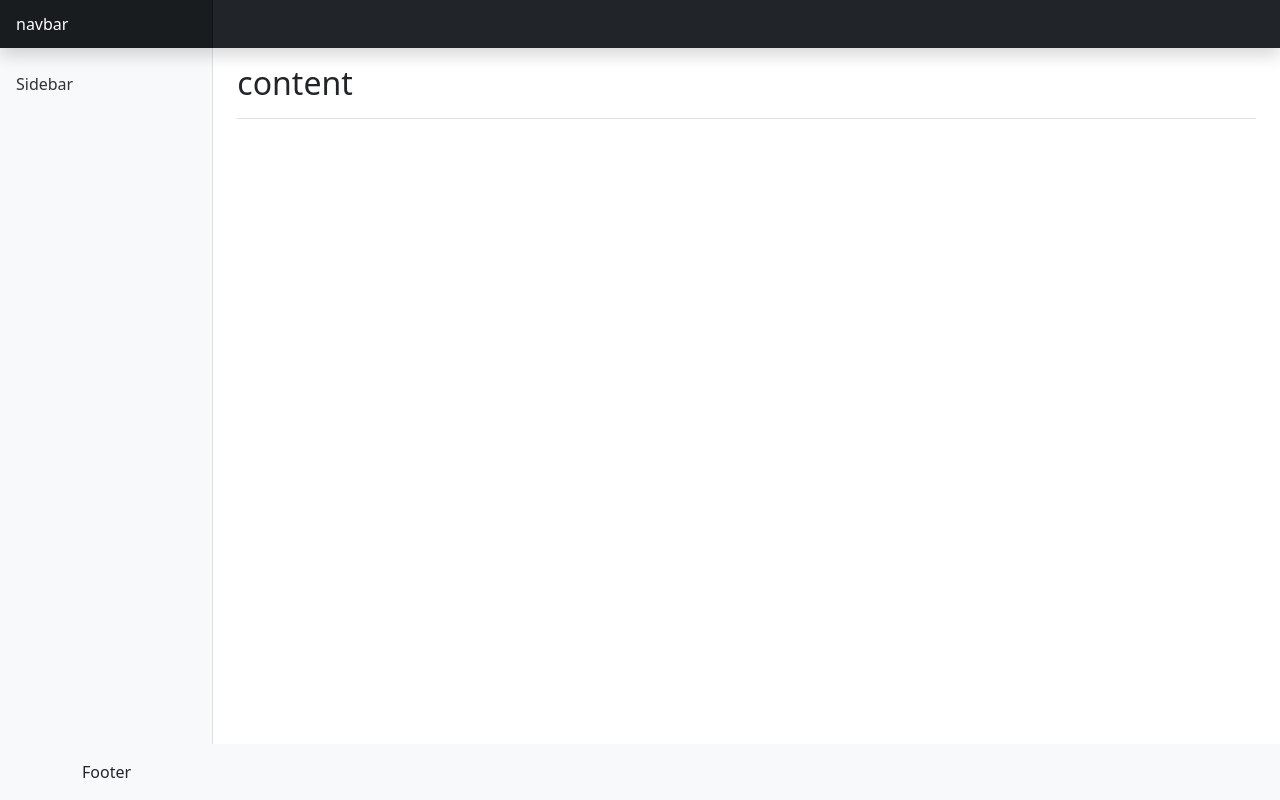
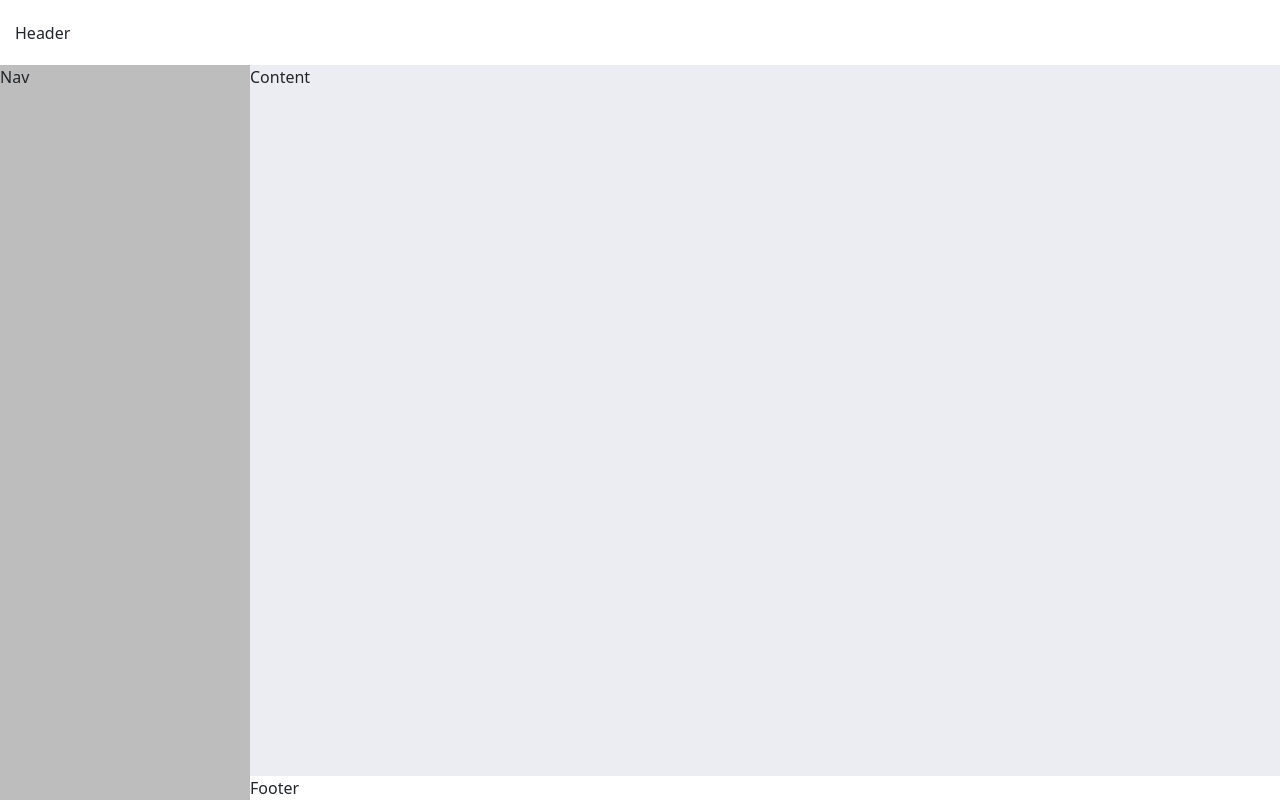
Before and after one commit to BenjaminPerrin/crm, an Angular app: page / in a window 1280 px wide. Built offline with nearby package versions, Linux system fonts and the light colour scheme.

Commit message:
uiComponent html css

```diff
--- a/src/app/app.component.html
+++ b/src/app/app.component.html
@@ -1 +1 @@
-<app-ui2></app-ui2>
+<app-ui></app-ui>
--- a/src/app/ui/ui.module.ts
+++ b/src/app/ui/ui.module.ts
@@ -1,10 +1,11 @@
 import { NgModule } from '@angular/core';
 import { CommonModule } from '@angular/common';
 import { Ui2Component } from './components/ui2/ui2.component';
+import { UiComponent } from './ui/ui.component';
 
 @NgModule({
-  declarations: [Ui2Component],
+  declarations: [Ui2Component, UiComponent],
   imports: [CommonModule],
-  exports: [Ui2Component],
+  exports: [Ui2Component, UiComponent],
 })
 export class UiModule {}
--- /dev/null
+++ b/src/app/ui/ui/ui.component.html
@@ -0,0 +1,20 @@
+<header class="fixed-top">
+  Header
+</header>
+<main>
+  <div class="shadow position-fixed">
+  </div>
+  <aside>
+    <div class="scroller">
+      Nav
+    </div>
+  </aside>
+  <div class="page">
+    <div class="contents">
+      Content
+    </div>
+    <footer>
+      Footer
+    </footer>
+  </div>
+</main>
--- /dev/null
+++ b/src/app/ui/ui/ui.component.scss
@@ -0,0 +1,64 @@
+@import "~src/stylings/layout";
+/// Description design of user interface
+header {
+  height: 65px;
+  background: var(--app-light);
+  padding: 0 $gutter;
+  display: flex;
+  align-items: center;
+}
+main {
+  background: var(--app-darklight);
+  min-height: calc(100vh - 65px);
+  padding-top: 65px;
+}
+aside {
+  background: var(--app-darklight2);
+  width: 250px;
+  min-height: 100vh;
+  position: fixed;
+  z-index: 1000;
+  .scroller {
+    overflow-y: auto;
+    max-height: 100vh;
+    padding-bottom: 65px;
+  }
+}
+.close-aside aside {
+  width: 0;
+  overflow: hidden;
+}
+.close-aside .shadow {
+  display: none;
+}
+.shadow {
+  background: var(--app-dark);
+  opacity: 0.8;
+  width: 100%;
+  min-height: 100vh;
+  z-index: 1000;
+}
+.page {
+  display: flex;
+  flex-direction: column;
+  min-height: calc(100vh - 65px);
+}
+.contents {
+  flex-grow: 1;
+}
+footer {
+  background: var(--app-light);
+}
+@media (min-width: $md-breakpoint) {
+  .shadow {
+    display: none;
+  }
+  .contents,
+  footer {
+    margin-left: 250px;
+  }
+  .close-aside .contents,
+  .close-aside footer {
+    margin-left: 0;
+  }
+}
--- /dev/null
+++ b/src/app/ui/ui/ui.component.ts
@@ -0,0 +1,15 @@
+import { Component, OnInit } from '@angular/core';
+
+@Component({
+  selector: 'app-ui',
+  templateUrl: './ui.component.html',
+  styleUrls: ['./ui.component.scss']
+})
+export class UiComponent implements OnInit {
+
+  constructor() { }
+
+  ngOnInit(): void {
+  }
+
+}
```
Also changed, not shown: 1 other file (tests, documents, lock files or other folders).
